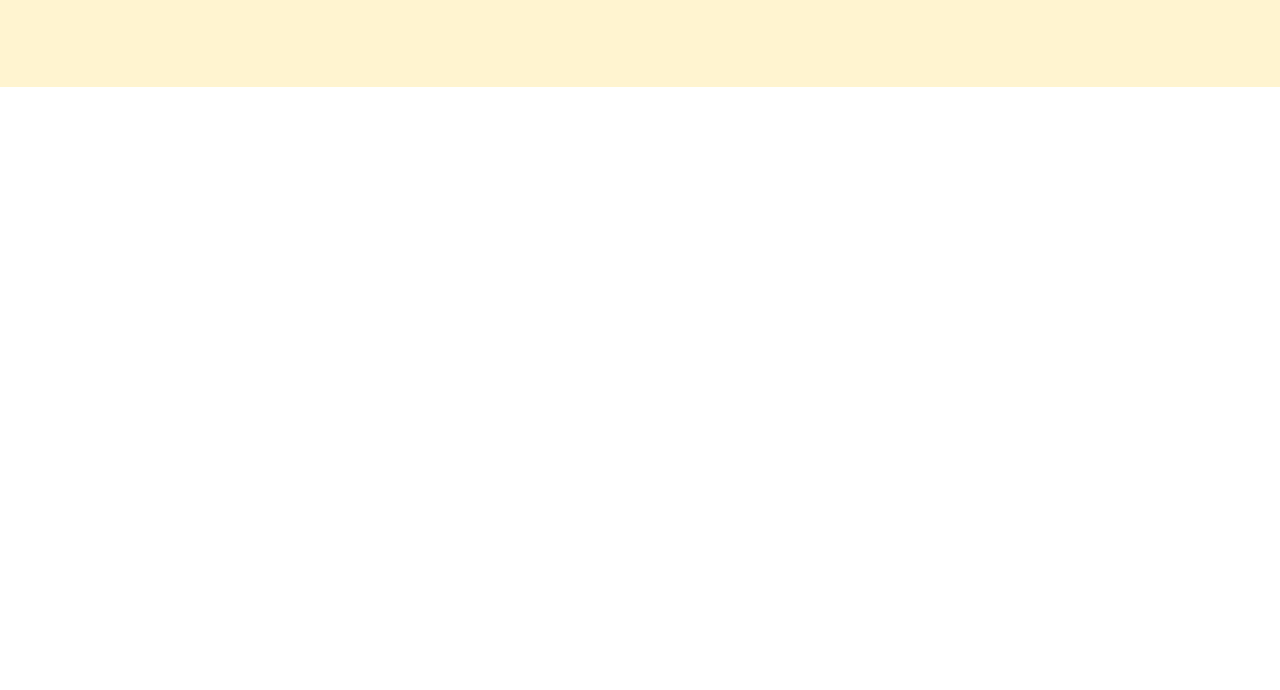
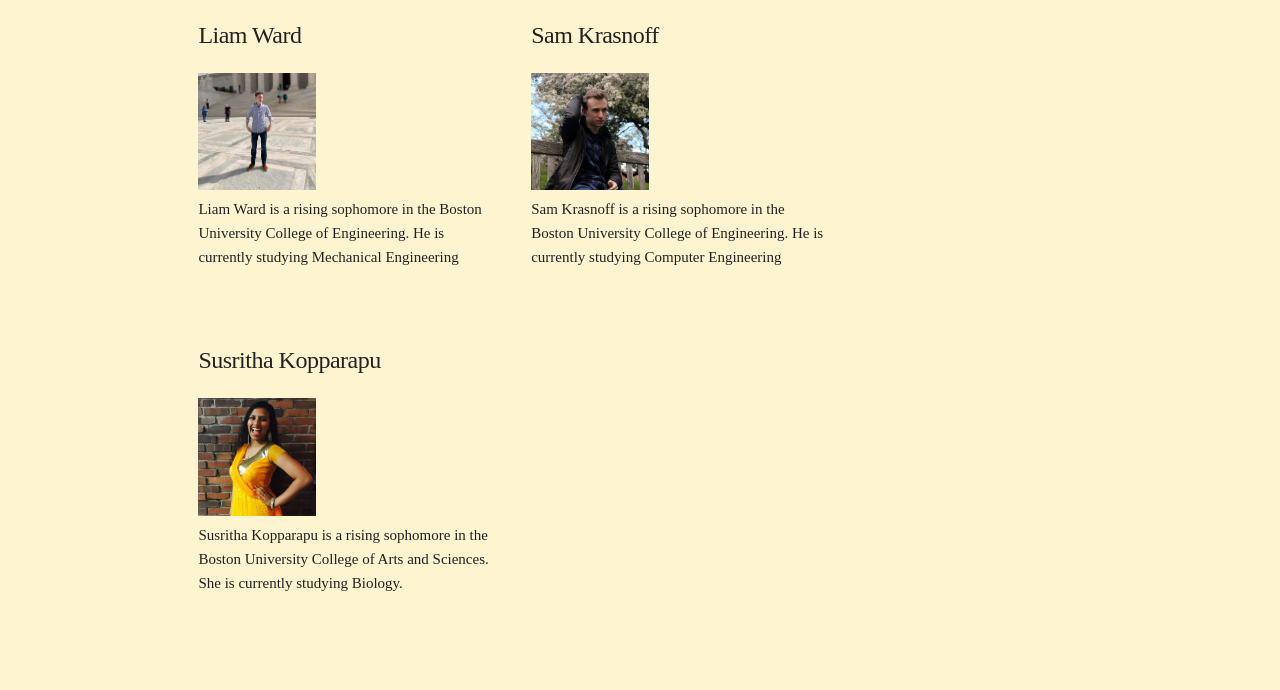
Before and after one commit to crshelving/crshelving, a plain HTML site: page index.html in a window 1280 px wide. Shown: the part 760-1450 px from the top of the page. Before the commit the page ends 847 px from the top, so only its background shows below. Drawn offline with Linux system fonts and the light colour scheme; a web font is replaced by a local one.

Commit message:
This is me fucking around - SAM

```diff
--- a/index.html
+++ b/index.html
@@ -54,14 +54,24 @@
   </div>
 </div>
 <div id="current" class="section second" style="padding: 8rem 0 7rem; background-color: #FFF4D0;">
-  <div class="container">
-    <div class="row">
-      <div class="one-half column" style="margin-top: 5%">
+  <div class="container" width="100%">
       <h3>About Our Company</h3>
+      <div class="four columns" style="margin-top: 5%">
+      <h5>Liam Ward</h5>
+      <img src="images/liam.jpg" style="height: 40%; width:40%;" alt="liam">
+      <p> Liam Ward is a rising sophomore in the Boston University College of Engineering. He is currently studying Mechanical Engineering</p>
     </div>
+      <div class="four columns" style="margin-top: 5%">
+      <h5>Sam Krasnoff</h5>
+      <img src="images/sampic.jpg" style="height: 40%; width:40%;" alt="sam">
+      <p> Sam Krasnoff is a rising sophomore in the Boston University College of Engineering. He is currently studying Computer Engineering</p>
     </div>
+    <div class="four columns" style="margin-top: 5%">
+        <h5>Susritha Kopparapu</h5>
+        <img src="images/susritha.jpg" style="height: 40%; width:40%;" alt="sam">
+        <p> Susritha Kopparapu is a rising sophomore in the Boston University College of Arts and Sciences. She is currently studying Biology.</p>
+      </div>
   </div>
-</div>
 <!-- End Document
   –––––––––––––––––––––––––––––––––––––––––––––––––– -->
 </body>
```
